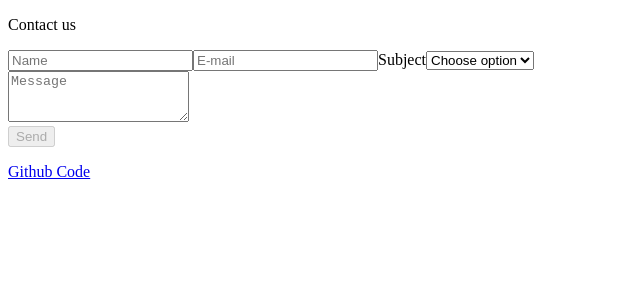
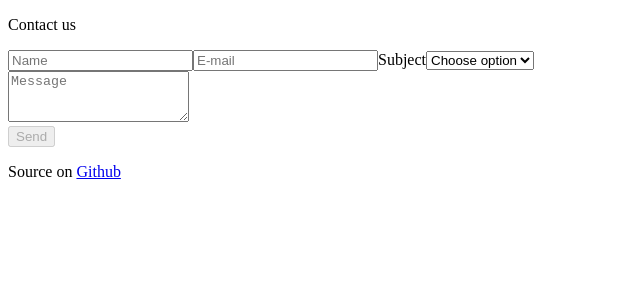
Before and after one commit to ilyandho/contact-form, an Angular app: page / in a window 1280 px wide. Shown: the top 300 px of the page, without its empty margins (0-640 px from the left). Built offline with nearby package versions, Linux system fonts and the light colour scheme; what angular-bootstrap-md would draw is missing.

Commit message:
add center class to 'Github' source

```diff
--- a/src/app/app.component.html
+++ b/src/app/app.component.html
@@ -1,5 +1,6 @@
 <app-contact-form></app-contact-form>
 
 <p class="h4 mb-4 text-center">
-  <a href="https://github.com/ilyandho/contact-form"> Github Code</a>
+  Source on
+  <a href="https://github.com/ilyandho/contact-form"> Github</a>
 </p>
```
